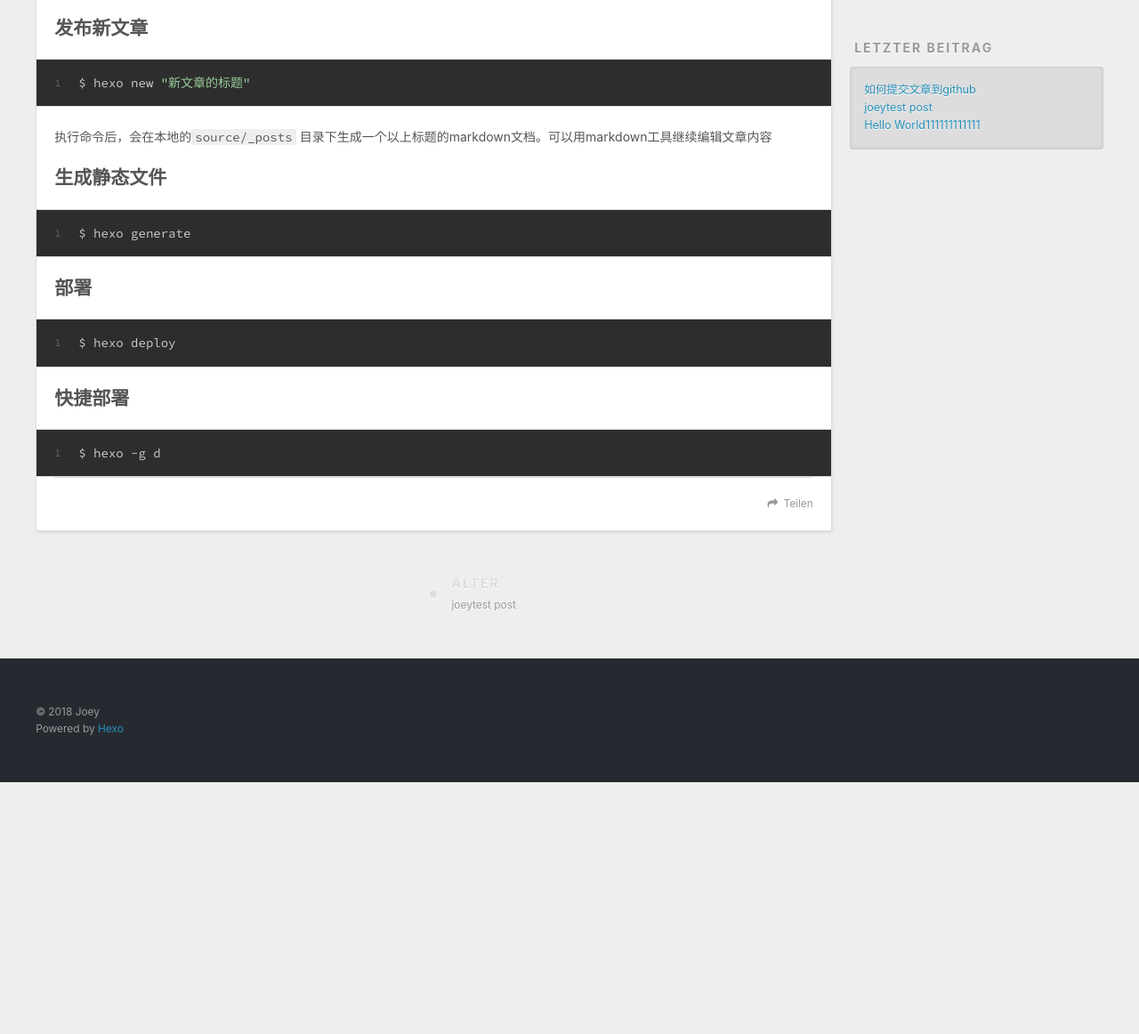
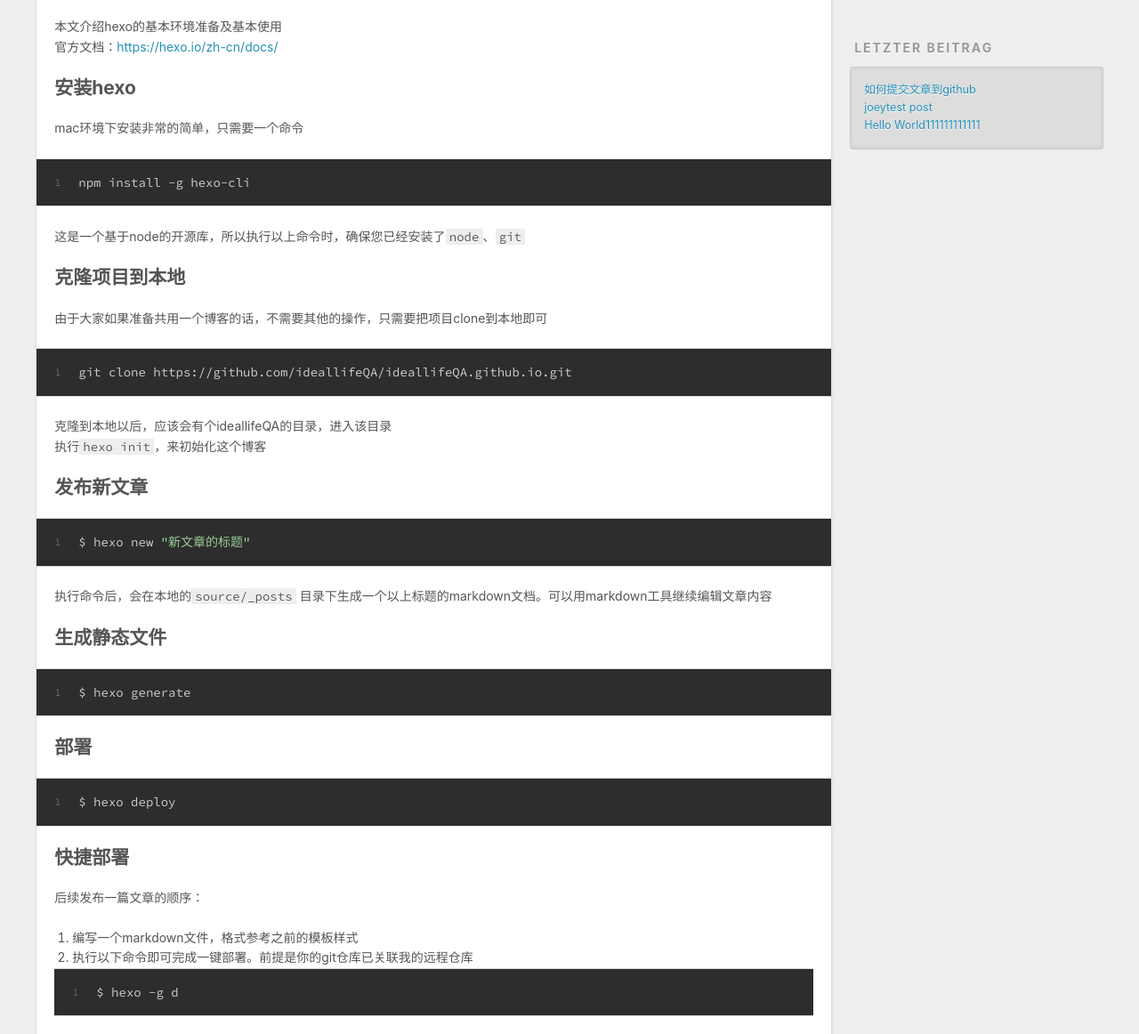
Before and after one commit to ideallifeQA/ideallifeQA.github.io, a plain HTML site: page 2018/02/10/如何提交文章到github/index.html in a window 1280 px wide. Shown: the part 434-1596 px from the top of the page at 89% size. Before the commit the page ends 1313 px from the top, so only its background shows below. Drawn offline with nearby package versions, Linux system fonts and the light colour scheme.

Commit message:
Site updated: 2018-02-10 21:49:28

```diff
--- a/2018/02/10/如何提交文章到github/index.html
+++ b/2018/02/10/如何提交文章到github/index.html
@@ -7,17 +7,17 @@
 
   <title>如何提交文章到github | ideallifeQA</title>
   <meta name="viewport" content="width=device-width, initial-scale=1, maximum-scale=1">
-  <meta name="description" content="发布新文章1$ hexo new &quot;新文章的标题&quot; 执行命令后，会在本地的source/_posts 目录下生成一个以上标题的markdown文档。可以用markdown工具继续编辑文章内容 生成静态文件1$ hexo generate 部署1$ hexo deploy 快捷部署1$ hexo -g d">
+  <meta name="description" content="本文介绍hexo的基本环境准备及基本使用官方文档：https://hexo.io/zh-cn/docs/ 安装hexomac环境下安装非常的简单，只需要一个命令1npm install -g hexo-cli 这是一个基于node的开源库，所以执行以上命令时，确保您已经安装了node、git 克隆项目到本地由于大家如果准备共用一个博客的话，不需要其他的操作，只需要把项目clone到本地即可1git">
 <meta property="og:type" content="article">
 <meta property="og:title" content="如何提交文章到github">
 <meta property="og:url" content="http://yoursite.com/2018/02/10/如何提交文章到github/index.html">
 <meta property="og:site_name" content="ideallifeQA">
-<meta property="og:description" content="发布新文章1$ hexo new &quot;新文章的标题&quot; 执行命令后，会在本地的source/_posts 目录下生成一个以上标题的markdown文档。可以用markdown工具继续编辑文章内容 生成静态文件1$ hexo generate 部署1$ hexo deploy 快捷部署1$ hexo -g d">
+<meta property="og:description" content="本文介绍hexo的基本环境准备及基本使用官方文档：https://hexo.io/zh-cn/docs/ 安装hexomac环境下安装非常的简单，只需要一个命令1npm install -g hexo-cli 这是一个基于node的开源库，所以执行以上命令时，确保您已经安装了node、git 克隆项目到本地由于大家如果准备共用一个博客的话，不需要其他的操作，只需要把项目clone到本地即可1git">
 <meta property="og:locale" content="zh_CN">
-<meta property="og:updated_time" content="2018-02-10T13:31:59.380Z">
+<meta property="og:updated_time" content="2018-02-10T13:49:20.470Z">
 <meta name="twitter:card" content="summary">
 <meta name="twitter:title" content="如何提交文章到github">
-<meta name="twitter:description" content="发布新文章1$ hexo new &quot;新文章的标题&quot; 执行命令后，会在本地的source/_posts 目录下生成一个以上标题的markdown文档。可以用markdown工具继续编辑文章内容 生成静态文件1$ hexo generate 部署1$ hexo deploy 快捷部署1$ hexo -g d">
+<meta name="twitter:description" content="本文介绍hexo的基本环境准备及基本使用官方文档：https://hexo.io/zh-cn/docs/ 安装hexomac环境下安装非常的简单，只需要一个命令1npm install -g hexo-cli 这是一个基于node的开源库，所以执行以上命令时，确保您已经安装了node、git 克隆项目到本地由于大家如果准备共用一个博客的话，不需要其他的操作，只需要把项目clone到本地即可1git">
 
     <link rel="alternate" href="/atom.xml" title="ideallifeQA" type="application/atom+xml">
 
@@ -90,11 +90,21 @@
 
     <div class="article-entry" itemprop="articleBody">
 
-        <h2 id="发布新文章"><a href="#发布新文章" class="headerlink" title="发布新文章"></a>发布新文章</h2><figure class="highlight bash"><table><tr><td class="gutter"><pre><span class="line">1</span><br></pre></td><td class="code"><pre><span class="line">$ hexo new <span class="string">"新文章的标题"</span></span><br></pre></td></tr></table></figure>
+        <p>本文介绍hexo的基本环境准备及基本使用<br>官方文档：<a href="https://hexo.io/zh-cn/docs/" target="_blank" rel="noopener">https://hexo.io/zh-cn/docs/</a></p>
+<h2 id="安装hexo"><a href="#安装hexo" class="headerlink" title="安装hexo"></a>安装hexo</h2><p>mac环境下安装非常的简单，只需要一个命令<br><figure class="highlight bash"><table><tr><td class="gutter"><pre><span class="line">1</span><br></pre></td><td class="code"><pre><span class="line">npm install -g hexo-cli</span><br></pre></td></tr></table></figure></p>
+<p>这是一个基于node的开源库，所以执行以上命令时，确保您已经安装了<code>node</code>、<code>git</code></p>
+<h2 id="克隆项目到本地"><a href="#克隆项目到本地" class="headerlink" title="克隆项目到本地"></a>克隆项目到本地</h2><p>由于大家如果准备共用一个博客的话，不需要其他的操作，只需要把项目clone到本地即可<br><figure class="highlight plain"><table><tr><td class="gutter"><pre><span class="line">1</span><br></pre></td><td class="code"><pre><span class="line">git clone https://github.com/ideallifeQA/ideallifeQA.github.io.git</span><br></pre></td></tr></table></figure></p>
+<p>克隆到本地以后，应该会有个ideallifeQA的目录，进入该目录<br>执行<code>hexo init</code>，来初始化这个博客</p>
+<h2 id="发布新文章"><a href="#发布新文章" class="headerlink" title="发布新文章"></a>发布新文章</h2><figure class="highlight bash"><table><tr><td class="gutter"><pre><span class="line">1</span><br></pre></td><td class="code"><pre><span class="line">$ hexo new <span class="string">"新文章的标题"</span></span><br></pre></td></tr></table></figure>
 <p>执行命令后，会在本地的<code>source/_posts</code> 目录下生成一个以上标题的markdown文档。可以用markdown工具继续编辑文章内容</p>
 <h2 id="生成静态文件"><a href="#生成静态文件" class="headerlink" title="生成静态文件"></a>生成静态文件</h2><figure class="highlight bash"><table><tr><td class="gutter"><pre><span class="line">1</span><br></pre></td><td class="code"><pre><span class="line">$ hexo generate</span><br></pre></td></tr></table></figure>
 <h2 id="部署"><a href="#部署" class="headerlink" title="部署"></a>部署</h2><figure class="highlight bash"><table><tr><td class="gutter"><pre><span class="line">1</span><br></pre></td><td class="code"><pre><span class="line">$ hexo deploy</span><br></pre></td></tr></table></figure>
-<h2 id="快捷部署"><a href="#快捷部署" class="headerlink" title="快捷部署"></a>快捷部署</h2><figure class="highlight bash"><table><tr><td class="gutter"><pre><span class="line">1</span><br></pre></td><td class="code"><pre><span class="line">$ hexo -g d</span><br></pre></td></tr></table></figure>
+<h2 id="快捷部署"><a href="#快捷部署" class="headerlink" title="快捷部署"></a>快捷部署</h2><p>后续发布一篇文章的顺序：</p>
+<ol>
+<li>编写一个markdown文件，格式参考之前的模板样式</li>
+<li>执行以下命令即可完成一键部署。前提是你的git仓库已关联我的远程仓库<figure class="highlight bash"><table><tr><td class="gutter"><pre><span class="line">1</span><br></pre></td><td class="code"><pre><span class="line">$ hexo -g d</span><br></pre></td></tr></table></figure>
+</li>
+</ol>
 
 
     </div>
```
Also changed, not shown: index.html (+12 -2 lines).
